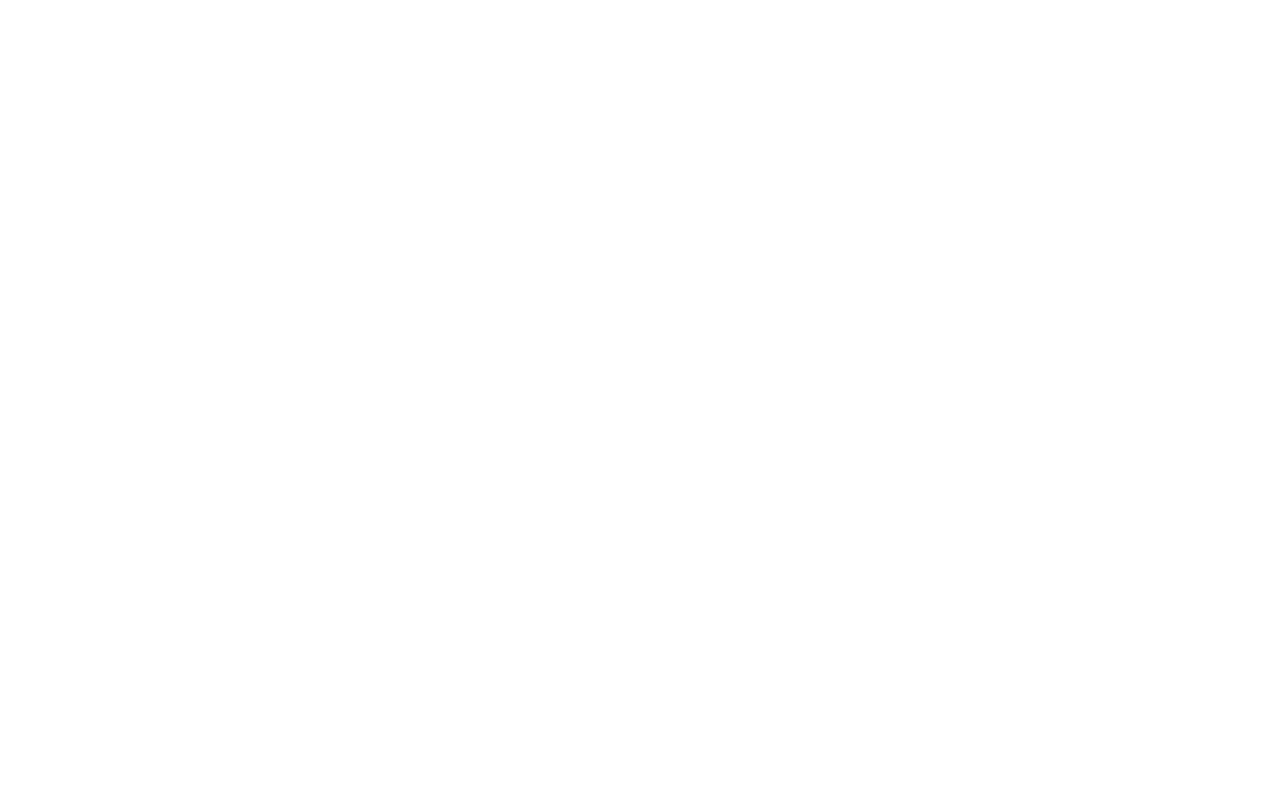
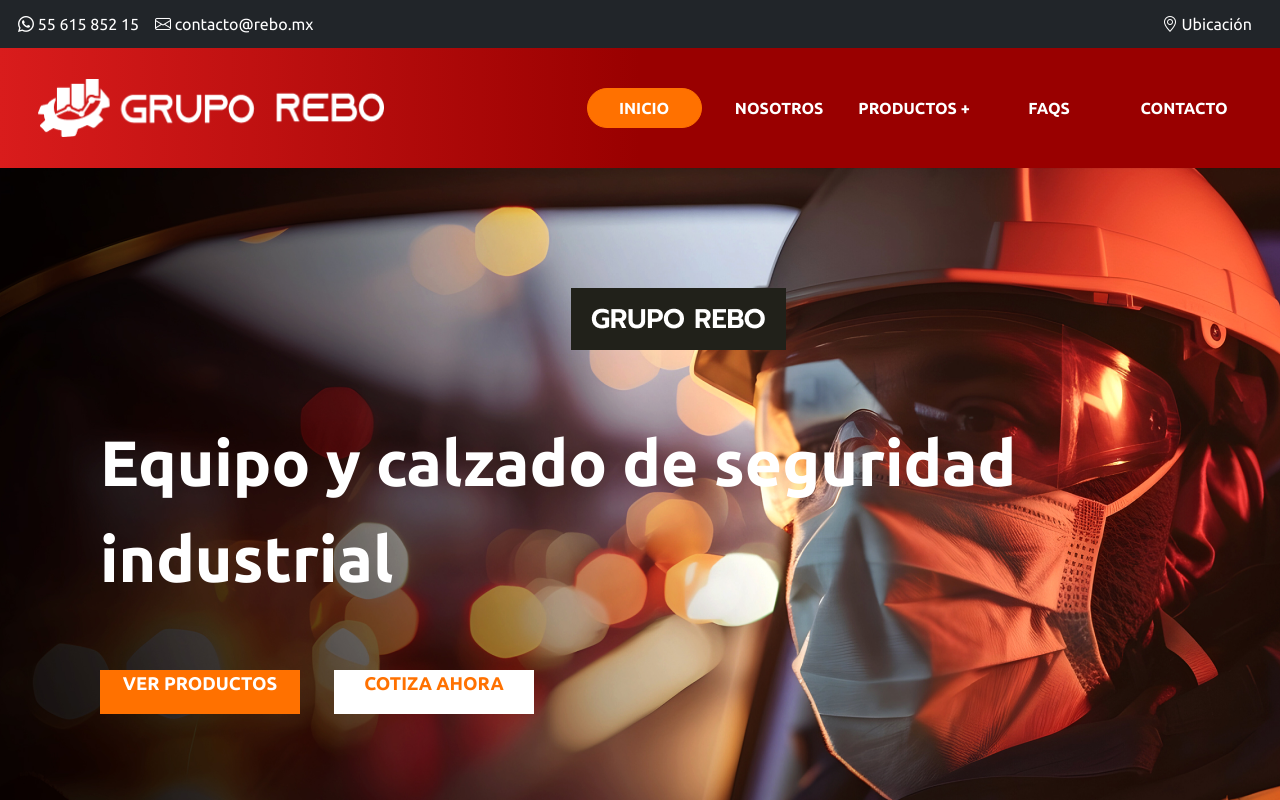
Before and after one commit to rebo-it/web, a React (Create React App) app: page / in a window 1280 px wide. Before the commit this address had no page. Shown: the top 800 px of the page. Built offline with nearby package versions, Linux system fonts and the light colour scheme.

Commit message:
Configure to root route

```diff
--- a/package.json
+++ b/package.json
@@ -2,7 +2,7 @@
   "name": "prototypes",
   "version": "0.1.0",
   "private": false,
-  "homepage": "https://rebo-it.github.io/prototypes/",
+  "homepage": "https://beta.rebo.mx/",
   "dependencies": {
     "@testing-library/jest-dom": "^5.17.0",
     "@testing-library/react": "^13.4.0",
--- a/src/App.tsx
+++ b/src/App.tsx
@@ -14,7 +14,7 @@
     <Router>
     <Routes>
       {/* Ruta para la página principal o de aterrizaje */}
-      <Route path="/prototypes" element={<LandingPage />} />
+      <Route path="/" element={<LandingPage />} />
 
       {/* Otras rutas */}
       <Route path="/Nosotros" element={<NosotrosPage />} />
--- a/src/Components/Header and Footer/HeaderBar.tsx
+++ b/src/Components/Header and Footer/HeaderBar.tsx
@@ -51,7 +51,7 @@
 				</Navbar>
 			</div>
 			<div className="LogoContainer d-flex align-items-center justify-content-between">
-				<Link to="/prototypes">
+				<Link to="/">
 					<img
 						className="Logo img-fluid"
 						src={require('../Figma Components/ReboLogoWhite.png')}
@@ -63,7 +63,7 @@
 						<img className="MenuIcon" src={require('../Figma Components/Menu_Button.png')} alt="MenuIcon" />
 					</Button>
 					<Nav className="nav navbar-expand-lg d-none d-lg-flex justify-content-start nav-pills flex-column flex-sm-row">
-						<HeaderButton label="INICIO"  routePath="/prototypes" LabelColor="white" />
+						<HeaderButton label="INICIO"  routePath="/" LabelColor="white" />
 						<HeaderButton label="NOSOTROS"  routePath="/Nosotros" LabelColor="white" />
 						<HeaderButton label="PRODUCTOS +"  routePath="/Productos" LabelColor="white" />
 						<HeaderButton label="FAQS"  routePath="/Display" LabelColor="white" />
@@ -75,7 +75,7 @@
 				<Offcanvas.Header closeButton>
 				</Offcanvas.Header>
 				<Offcanvas.Body className="d-lg-none d-block d-flex flex-column align-items-center justify-content-top">
-					<HeaderButton label="INICIO"  routePath="/prototypes" LabelColor="white" />
+					<HeaderButton label="INICIO"  routePath="/" LabelColor="white" />
 					<HeaderButton label="NOSOTROS"  routePath="/Nosotros" LabelColor="white" />
 					<HeaderButton label="PRODUCTOS +"  routePath="/Productos" LabelColor="white" />
 					<HeaderButton label="FAQS"  routePath="" LabelColor="white" />
```
